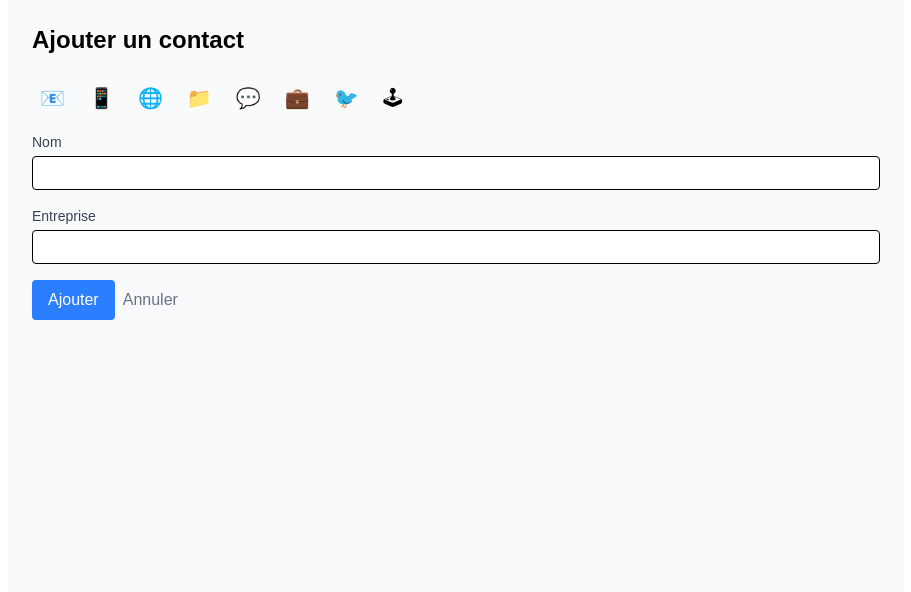
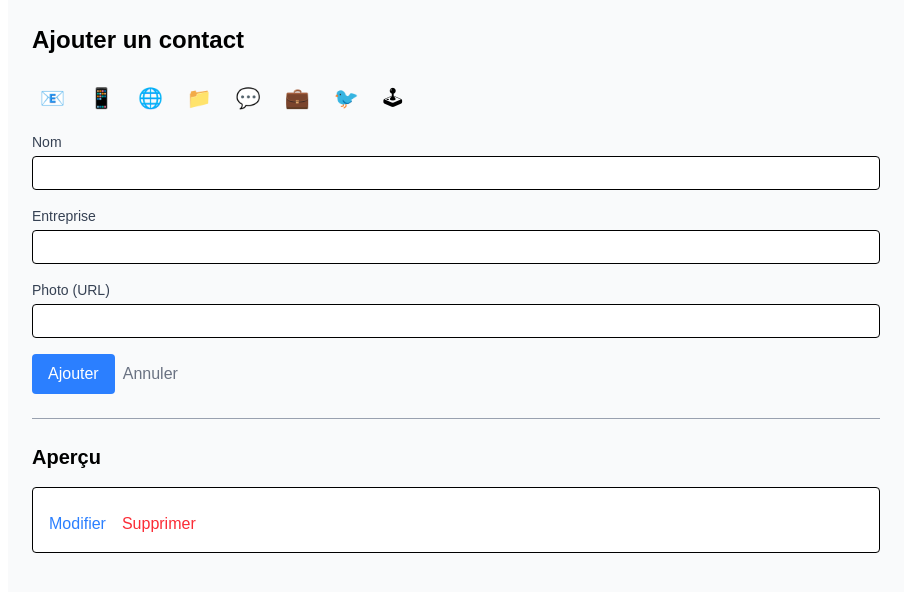
Before and after one commit to Grillon/la-creme-crm, a Next.js app: page /edit in a window 1280 px wide. Shown: the top 592 px of the page, without its empty margins (184-1095 px from the left). Built offline with nearby package versions, Linux system fonts and the light colour scheme.

Commit message:
corrections: mise en conformatité

```diff
--- a/src/app/edit/page.tsx
+++ b/src/app/edit/page.tsx
@@ -2,6 +2,7 @@
 
 import { useEffect, useState } from "react";
 import { useRouter } from "next/navigation";
+import ContactCard from "@/components/contact-card";
 import { v4 as uuidv4 } from "uuid";
 import { Contact } from "@/types/contact";
 
@@ -117,7 +118,7 @@ export default function Page() {
       ) : (
         <input
           className="border rounded px-2 py-1 w-full bg-white dark:bg-gray-800 dark:text-white"
-          value={form[key] as string}
+	  value={(form[key] as string) ?? ""}
           onChange={(e) => setForm({ ...form, [key]: e.target.value })}
         />
       )}
@@ -148,6 +149,7 @@ export default function Page() {
       </div>
       {renderField("Nom", "contactName", false)}
       {renderField("Entreprise", "contactCompany", false)}
+      {renderField("Photo (URL)", "contactPhoto", false)}
       {[...visibleFields].map((fieldKey) => {
         const field = OPTIONAL_FIELDS.find((f) => f.key === fieldKey);
         return field ? (
@@ -164,6 +166,14 @@ export default function Page() {
           Annuler
         </button>
       </div>
+      <hr className="my-6 border-gray-400 dark:border-gray-700" />
+<h2 className="text-xl font-semibold mb-4">Aperçu</h2>
+<ContactCard
+  contact={form}
+  onEdit={() => {}}
+  onDelete={() => {}}
+/>
+
     </form>
   );
 }
```
